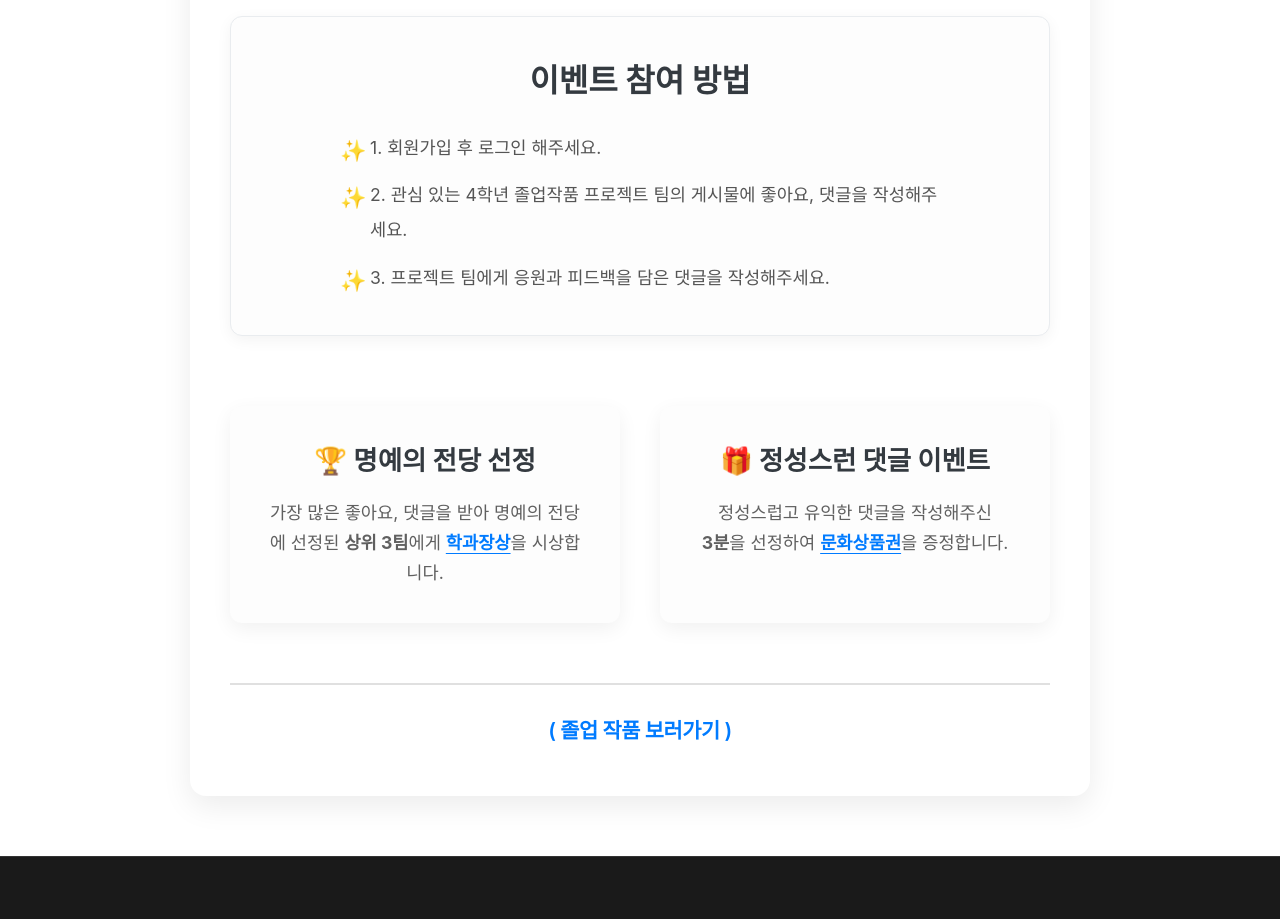
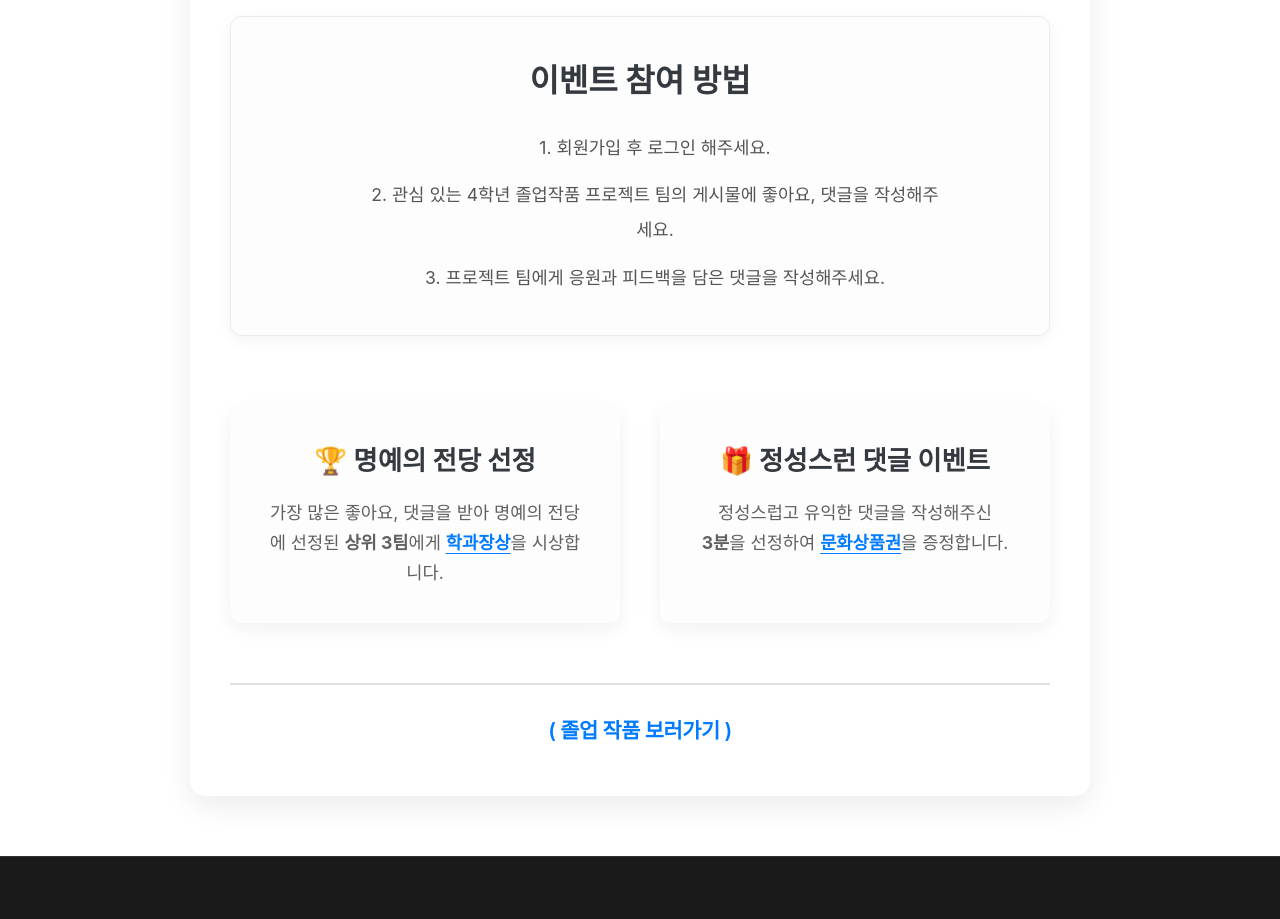
Before and after one commit to wooseok0301/test_deploy, a Next.js app: page /event in a window 1280 px wide. Shown: the part 1540-2459 px from the top of the page. Built offline with nearby package versions, Linux system fonts and the light colour scheme; no server answers; the database is empty.

Commit message:
수정-3

```diff
--- a/src/app/event/event.module.css
+++ b/src/app/event/event.module.css
@@ -63,7 +63,7 @@
   list-style: none;
   padding: 0;
   margin: 0;
-  text-align: left; /* 리스트 항목은 다시 왼쪽 정렬 */
+  text-align: center; /* 리스트 항목은 다시 왼쪽 정렬 */
   max-width: 600px; /* 리스트 너비 제한하여 중앙에 배치 */
   margin-left: auto;
   margin-right: auto;
@@ -84,7 +84,6 @@
 }
 
 .participationList li::before {
-  content: '✨'; /* 더 모던하고 눈에 띄는 이모지 아이콘으로 변경 */
   position: absolute;
   left: 0;
   color: #ffc107; /* 아이콘 색상 변경 (노란색 계열) */
```
